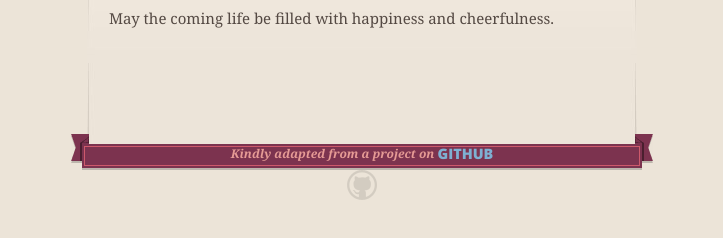
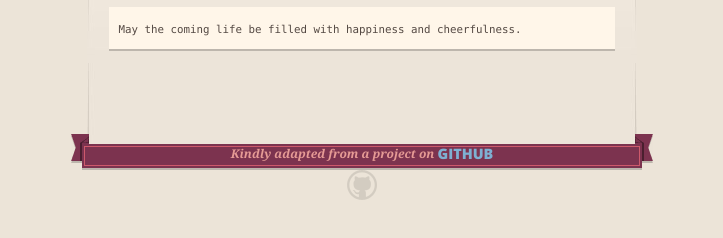
Before and after one commit to dongh11/GP_temp, a plain HTML site: page index.html in a window 1280 px wide. Shown: the part 282-520 px from the top of the page, without its empty margins (278-1001 px from the left). Drawn offline with nearby package versions, Linux system fonts and the light colour scheme.

Commit message:
Modify the title and the font

```diff
--- a/index.html
+++ b/index.html
@@ -17,7 +17,7 @@
         $('#main_content').headsmart()
       })
     </script>
-    <title>happy-birthday by DH</title>
+    <title>Happy Birthday</title>
   </head>
 
   <body>
@@ -61,7 +61,7 @@
         </h3>
 
         <p>
-          May the coming life be filled with happiness and cheerfulness.
+           <pre><code>May the coming life be filled with happiness and cheerfulness.</code></pre>
         </p>
 
 
```
